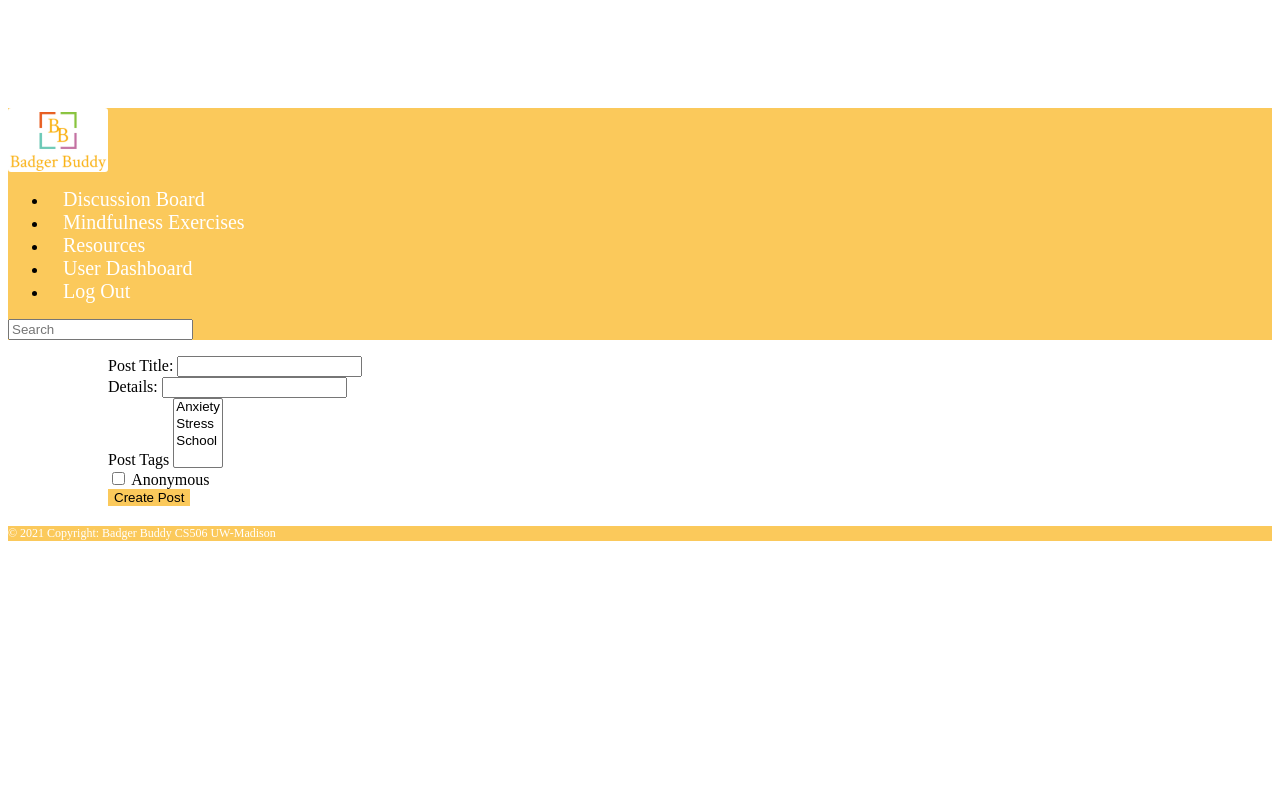
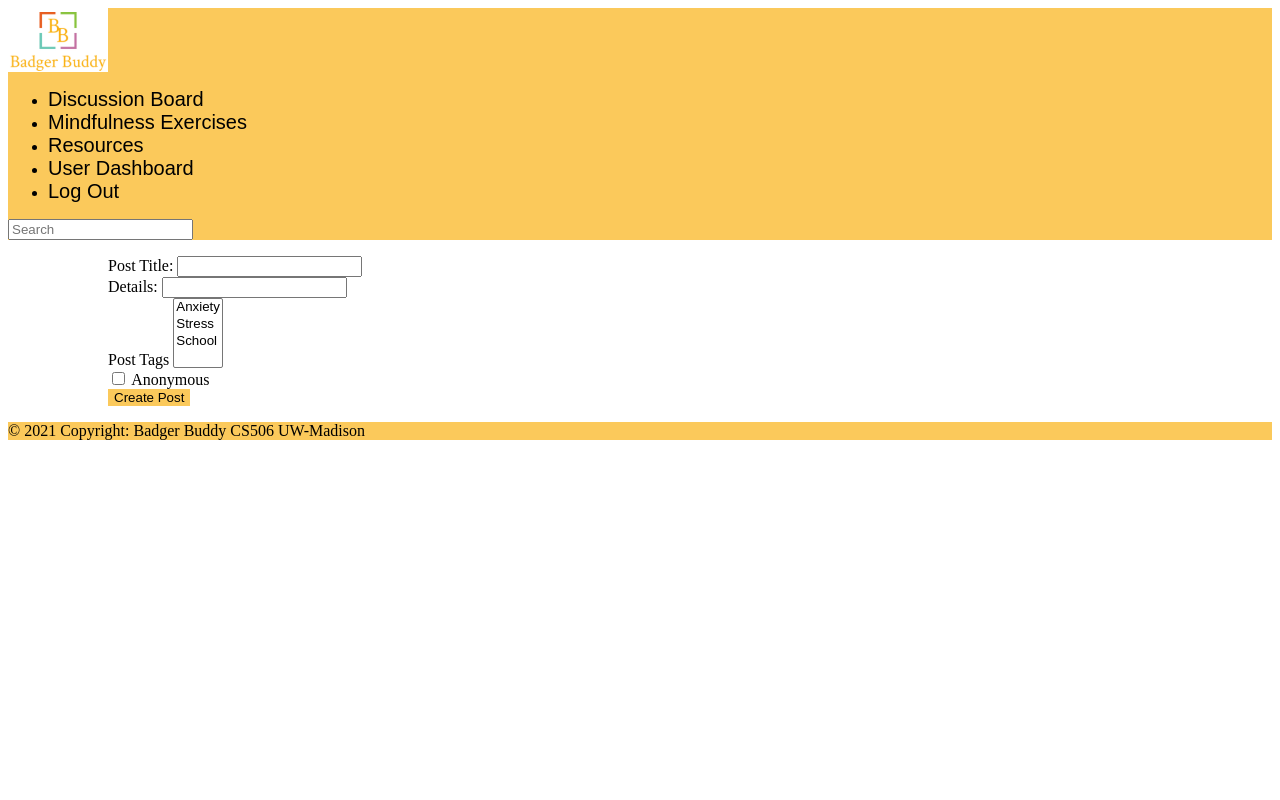
Before and after one commit to tmatsuzawa2/badger-buddy, a Django app: page /board/create-post in a window 1280 px wide. Run offline with Django 3.2, Linux system fonts and the light colour scheme; some libraries are stand-ins or nearby versions.

Commit message:
design for disc board

```diff
--- a/discussion_board/static/style.css
+++ b/discussion_board/static/style.css
@@ -1,62 +1,60 @@
 a {
+  color: black;
   font-size: 20px;
+  font-family: Arial;
   text-decoration: none;
 }
-
 
 a:hover {
   color: black;
   text-decoration: underline;
 }
 
-#logo {
-    border: 0px solid white;
-    border-radius: 3px;
+.titles {
+    font-size: 20px;
 }
 
-#searchbtn {
-    color:white;
-    border: 1px solid white;
+.details {
+    font-size: 18px;
 }
 
-#link-item {
-    color: white;
-    padding:5px;
-    margin: 10px;
-    border: 0px solid white;
-    border-radius: 5px;
-}
-#link-item:hover {
-    color: black;
+.other {
+    font-size: 12px;
+    align: right;
 }
 
-footer {
-    color: white;
-    font-size: 12px;
+.right-content {
+    float: right;
+    margin: 10px;
+}
+.left-content {
+    margin: 10px;
 }
 
-body, header, footer {
-    font-family: Lucida Bright;
+.post {
+    background-color:#add8e6;
+    margin-top:20px;
+    padding:10px;
+    border-radius: 25px;
+    border: 2px solid #a9a9a9;
 }
 
-body {
-    padding-top: 100px;
-}
-
-footer {
-    margin-top: 20px;
-}
-
-#post {
-    background-color:#68C8B5;
-    margin-top:20px;
-    padding:10px;
-    border-radius: 10px;
+.container {
+    margin-left: 0px;
 }
 
 #create-button {
-    background-color:#68C8B5;
-    border-radius: 10px;
-    position: fixed;
-    margin: 300px;
+    background-color:#add8e6;
+    border-radius: 25px;
+    border: 2px solid gray;
+    color: black;
+    margin: 100px;
 }
+#reply-button {
+    background-color:red;
+    border-radius: 25px;
+    border: 2px solid gray;
+    color: black;
+    float:right;
+    margin: 5px;
+}
```
Also changed, not shown: discussion_board/templates/discussion_board/index.html (+14 -22 lines).
